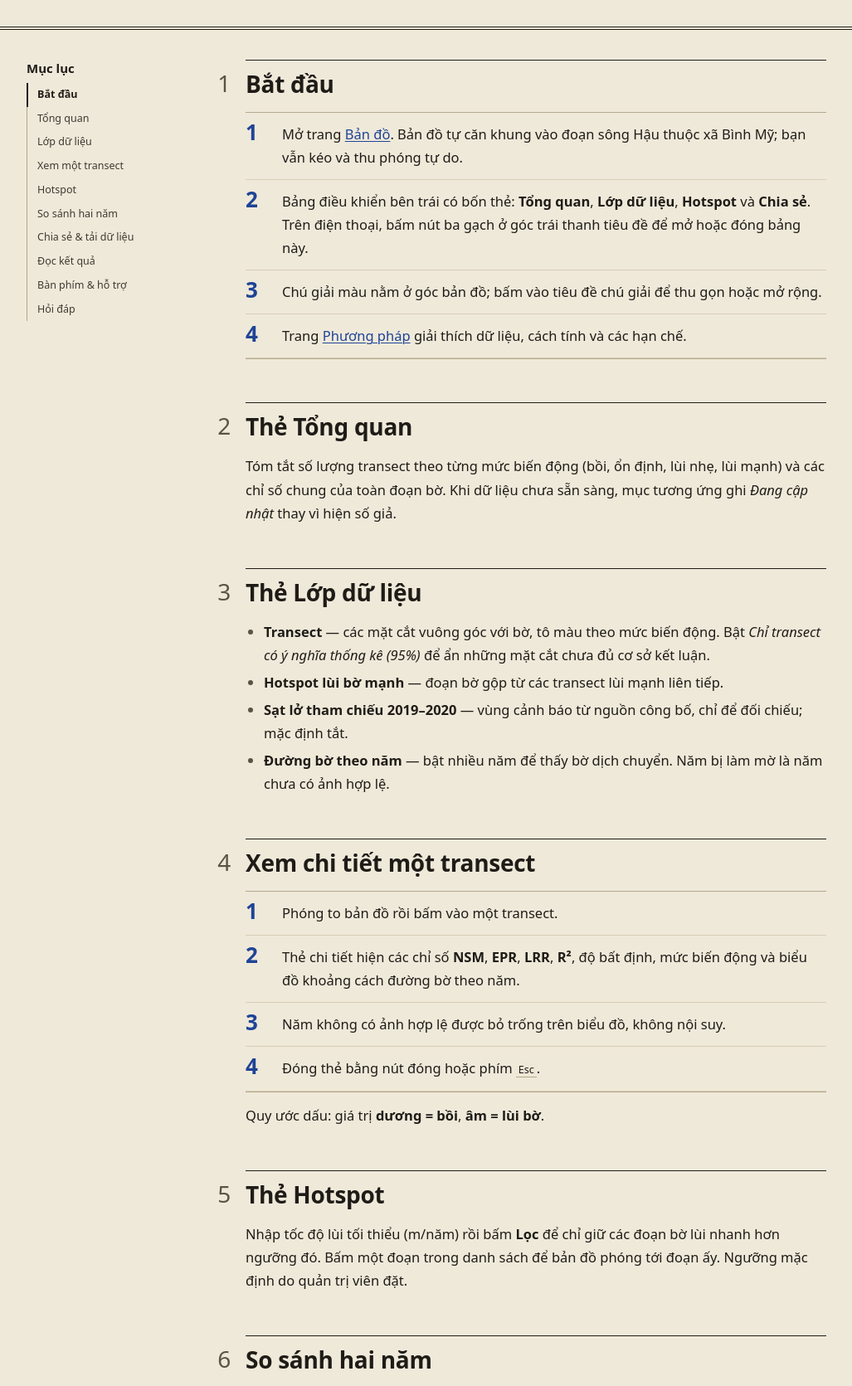
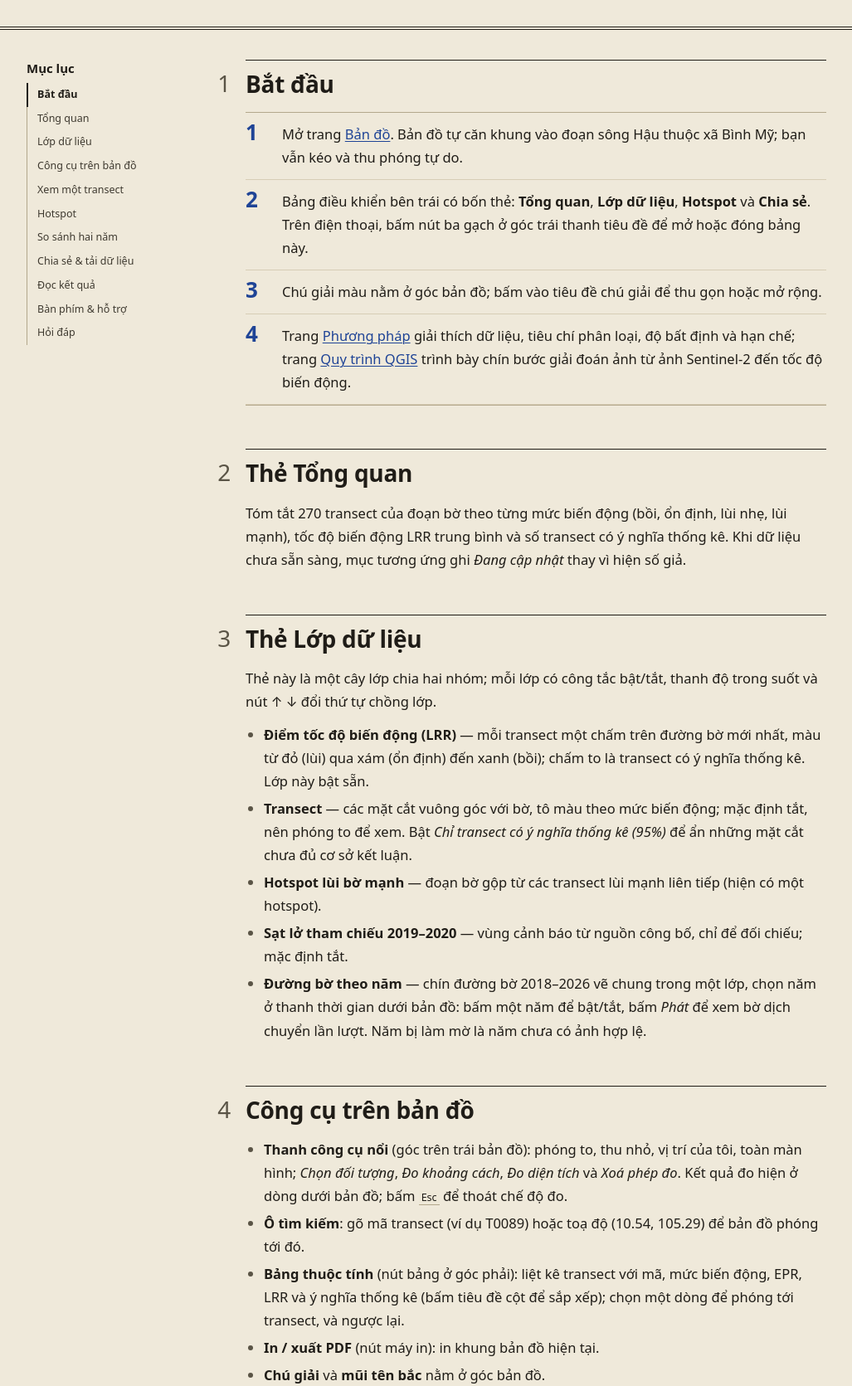
Before and after one commit to nvs15122k4/web-gis, a Laravel app: page /huong-dan in a window 1280 px wide. Shown: the part 325-1996 px from the top of the page at 83% size, without its empty margins (126-1153 px from the left). Run offline with Laravel 12, Linux system fonts and the light colour scheme; style sheets or scripts are compiled from the project's sources; some libraries are stand-ins or nearby versions.

Commit message:
docs(web): cập nhật trang Hướng dẫn theo giao diện v3 và dữ liệu QGIS

```diff
--- a/web/resources/views/guide/index.blade.php
+++ b/web/resources/views/guide/index.blade.php
@@ -26,6 +26,7 @@
     <a href="#bat-dau">Bắt đầu</a>
     <a href="#tong-quan">Tổng quan</a>
     <a href="#lop-du-lieu">Lớp dữ liệu</a>
+    <a href="#cong-cu">Công cụ trên bản đồ</a>
     <a href="#transect">Xem một transect</a>
     <a href="#hotspot">Hotspot</a>
     <a href="#so-sanh">So sánh hai năm</a>
@@ -43,23 +44,36 @@
             <li>Bảng điều khiển bên trái có bốn thẻ: <strong>Tổng quan</strong>, <strong>Lớp dữ liệu</strong>, <strong>Hotspot</strong>
                 và <strong>Chia sẻ</strong>. Trên điện thoại, bấm nút ba gạch ở góc trái thanh tiêu đề để mở hoặc đóng bảng này.</li>
             <li>Chú giải màu nằm ở góc bản đồ; bấm vào tiêu đề chú giải để thu gọn hoặc mở rộng.</li>
-            <li>Trang <a href="/gioi-thieu">Phương pháp</a> giải thích dữ liệu, cách tính và các hạn chế.</li>
+            <li>Trang <a href="/gioi-thieu">Phương pháp</a> giải thích dữ liệu, tiêu chí phân loại, độ bất định và hạn chế; trang <a href="/quy-trinh-qgis">Quy trình QGIS</a> trình bày chín bước giải đoán ảnh từ ảnh Sentinel-2 đến tốc độ biến động.</li>
         </ol>
     </section>
 
     <section id="tong-quan">
         <h2>Thẻ Tổng quan</h2>
-        <p>Tóm tắt số lượng transect theo từng mức biến động (bồi, ổn định, lùi nhẹ, lùi mạnh) và các chỉ số chung của toàn đoạn bờ.
+        <p>Tóm tắt 270 transect của đoạn bờ theo từng mức biến động (bồi, ổn định, lùi nhẹ, lùi mạnh), tốc độ biến động LRR trung bình và số transect có ý nghĩa thống kê.
             Khi dữ liệu chưa sẵn sàng, mục tương ứng ghi <em>Đang cập nhật</em> thay vì hiện số giả.</p>
     </section>
 
     <section id="lop-du-lieu">
         <h2>Thẻ Lớp dữ liệu</h2>
+        <p>Thẻ này là một cây lớp chia hai nhóm; mỗi lớp có công tắc bật/tắt, thanh độ trong suốt và nút ↑ ↓ đổi thứ tự chồng lớp.</p>
         <ul>
-            <li><strong>Transect</strong> — các mặt cắt vuông góc với bờ, tô màu theo mức biến động. Bật <em>Chỉ transect có ý nghĩa thống kê (95%)</em> để ẩn những mặt cắt chưa đủ cơ sở kết luận.</li>
-            <li><strong>Hotspot lùi bờ mạnh</strong> — đoạn bờ gộp từ các transect lùi mạnh liên tiếp.</li>
+            <li><strong>Điểm tốc độ biến động (LRR)</strong> — mỗi transect một chấm trên đường bờ mới nhất, màu từ đỏ (lùi) qua xám (ổn định) đến xanh (bồi); chấm to là transect có ý nghĩa thống kê. Lớp này bật sẵn.</li>
+            <li><strong>Transect</strong> — các mặt cắt vuông góc với bờ, tô màu theo mức biến động; mặc định tắt, nên phóng to để xem. Bật <em>Chỉ transect có ý nghĩa thống kê (95%)</em> để ẩn những mặt cắt chưa đủ cơ sở kết luận.</li>
+            <li><strong>Hotspot lùi bờ mạnh</strong> — đoạn bờ gộp từ các transect lùi mạnh liên tiếp (hiện có một hotspot).</li>
             <li><strong>Sạt lở tham chiếu 2019–2020</strong> — vùng cảnh báo từ nguồn công bố, chỉ để đối chiếu; mặc định tắt.</li>
-            <li><strong>Đường bờ theo năm</strong> — bật nhiều năm để thấy bờ dịch chuyển. Năm bị làm mờ là năm chưa có ảnh hợp lệ.</li>
+            <li><strong>Đường bờ theo năm</strong> — chín đường bờ 2018–2026 vẽ chung trong một lớp, chọn năm ở thanh thời gian dưới bản đồ: bấm một năm để bật/tắt, bấm <em>Phát</em> để xem bờ dịch chuyển lần lượt. Năm bị làm mờ là năm chưa có ảnh hợp lệ.</li>
+        </ul>
+    </section>
+
+    <section id="cong-cu">
+        <h2>Công cụ trên bản đồ</h2>
+        <ul>
+            <li><strong>Thanh công cụ nổi</strong> (góc trên trái bản đồ): phóng to, thu nhỏ, vị trí của tôi, toàn màn hình; <em>Chọn đối tượng</em>, <em>Đo khoảng cách</em>, <em>Đo diện tích</em> và <em>Xoá phép đo</em>. Kết quả đo hiện ở dòng dưới bản đồ; bấm <kbd>Esc</kbd> để thoát chế độ đo.</li>
+            <li><strong>Ô tìm kiếm</strong>: gõ mã transect (ví dụ T0089) hoặc toạ độ (10.54, 105.29) để bản đồ phóng tới đó.</li>
+            <li><strong>Bảng thuộc tính</strong> (nút bảng ở góc phải): liệt kê transect với mã, mức biến động, EPR, LRR và ý nghĩa thống kê (bấm tiêu đề cột để sắp xếp); chọn một dòng để phóng tới transect, và ngược lại.</li>
+            <li><strong>In / xuất PDF</strong> (nút máy in): in khung bản đồ hiện tại.</li>
+            <li><strong>Chú giải</strong> và <strong>mũi tên bắc</strong> nằm ở góc bản đồ.</li>
         </ul>
     </section>
 
@@ -84,14 +98,14 @@
     <section id="so-sanh">
         <h2>So sánh hai năm</h2>
         <p>Trong thẻ Lớp dữ liệu, chọn <strong>Năm A</strong> và <strong>Năm B</strong> rồi bấm <strong>So sánh</strong>; hai đường bờ được vẽ
-            bằng hai màu khác nhau. Bấm <strong>Bỏ so sánh</strong> để quay lại.</p>
+            bằng hai màu khác nhau. Bấm <strong>Vuốt</strong> để chia đôi bản đồ bằng thanh kéo (năm A bên trái, năm B bên phải). Bấm <strong>Bỏ so sánh</strong> để quay lại.</p>
     </section>
 
     <section id="chia-se">
         <h2>Chia sẻ và tải dữ liệu</h2>
         <ul>
             <li><strong>Sao chép liên kết</strong> (thẻ Chia sẻ) giữ nguyên vị trí, mức phóng và transect đang chọn; gửi liên kết cho người khác là họ thấy đúng khung nhìn của bạn.</li>
-            <li>Mục <strong>Tải dữ liệu</strong> cho phép tải bốn lớp (transect, đường bờ, hotspot, sạt lở tham chiếu) dạng GeoJSON hoặc CSV, hệ toạ độ EPSG:4326.</li>
+            <li>Mục <strong>Tải dữ liệu</strong> (thẻ Chia sẻ, và cuối trang <a href="/gioi-thieu#tai-du-lieu">Phương pháp</a>) cho phép tải bốn lớp (transect, đường bờ, hotspot, sạt lở tham chiếu) dạng GeoJSON hoặc CSV, hệ toạ độ EPSG:4326.</li>
         </ul>
     </section>
 
@@ -123,7 +137,8 @@
             <dt>Vì sao một số năm bị mờ?</dt><dd>Năm đó không có ảnh vệ tinh hợp lệ (mây, thiếu cảnh), nên không có đường bờ.</dd>
             <dt>Vì sao hiện “Đang cập nhật”?</dt><dd>Dữ liệu lớp đó chưa được nạp hoặc dịch vụ chưa sẵn sàng; hãy thử lại sau.</dd>
             <dt>Vì sao vùng sạt lở 2019–2020 không có hotspot?</dt><dd>Xem mục “Sạt lở tham chiếu” ở trang <a href="/gioi-thieu#sat-lo">Phương pháp</a>: ảnh 10 m mỗi năm một lần không bắt được sạt lở đột ngột.</dd>
-            <dt>Tôi là quản trị viên, chỉnh ngưỡng ở đâu?</dt><dd>Trang <a href="/admin">Quản trị</a> (đăng nhập bằng tài khoản admin).</dd>
+            <dt>Dữ liệu được dựng thế nào?</dt><dd>Hoàn toàn bằng giao diện QGIS 3.40 từ ảnh Sentinel-2; xem từng bước ở trang <a href="/quy-trinh-qgis">Quy trình QGIS</a>.</dd>
+            <dt>Tôi là quản trị viên, chỉnh ngưỡng ở đâu?</dt><dd>Trang <a href="/admin">Quản trị</a> (đăng nhập bằng tài khoản admin): ngưỡng hotspot và cấu hình lớp bản đồ mặc định.</dd>
         </dl>
     </section>
 </article>
```
